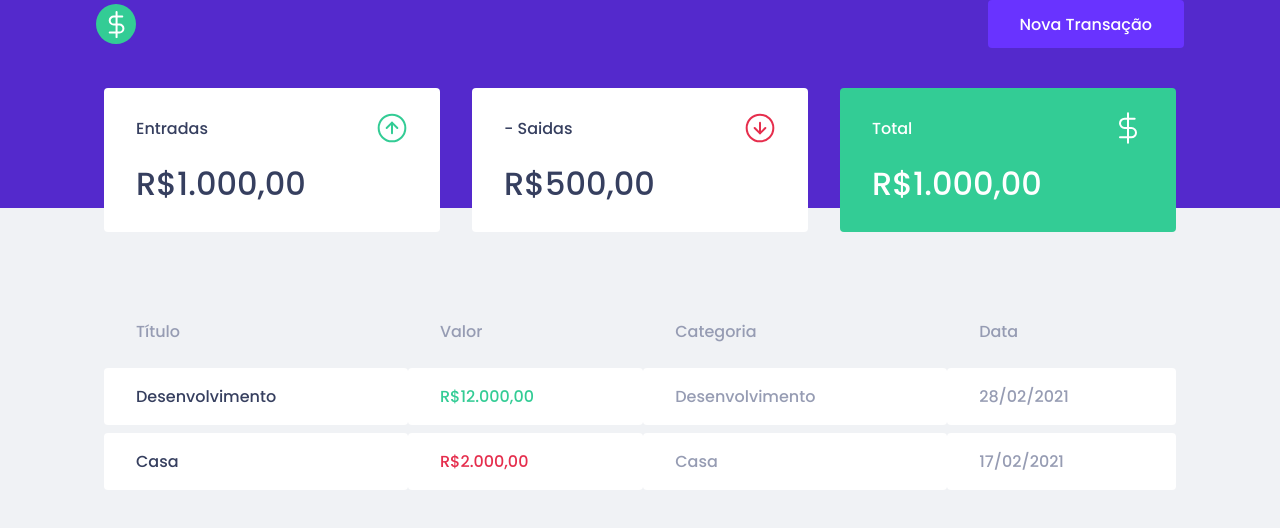
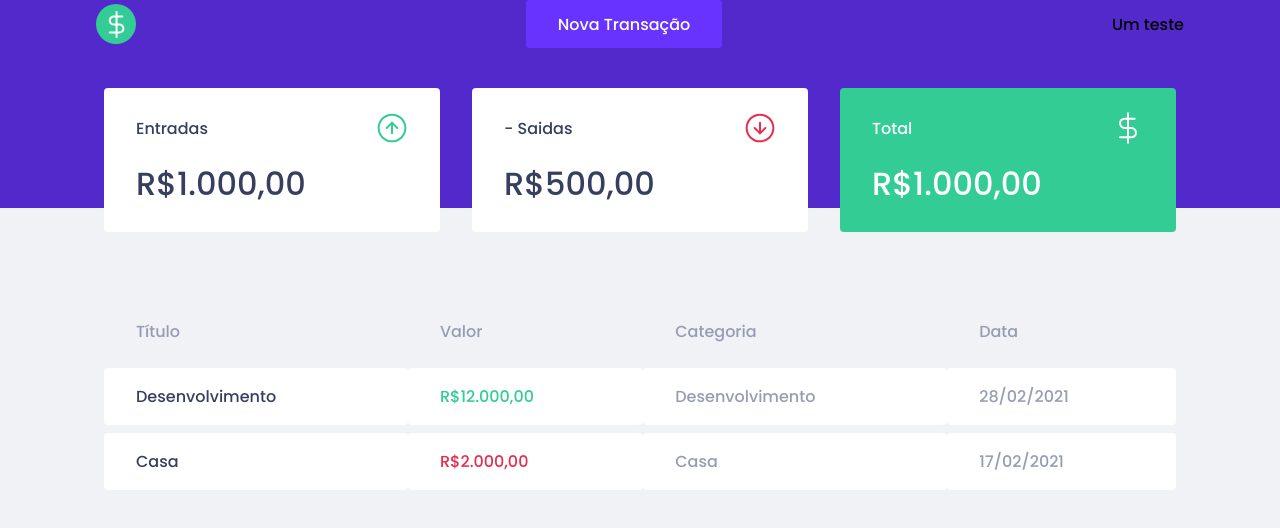
Before and after one commit to Joao1V/Get-money, a React (Create React App) app: page / in a window 1280 px wide. Shown: the top 528 px of the page. Built offline with nearby package versions, Linux system fonts and the light colour scheme; what miragejs would draw is missing.

Commit message:
Commit teste

```diff
--- a/src/components/Header/index.tsx
+++ b/src/components/Header/index.tsx
@@ -7,6 +7,7 @@ export function Header () {
             <Content>
                 <img src={logoImg} alt="get money" />
                 <button type="button">Nova Transação</button>
+                <div>Um teste</div>
             </Content>
 
         </Container>
```
